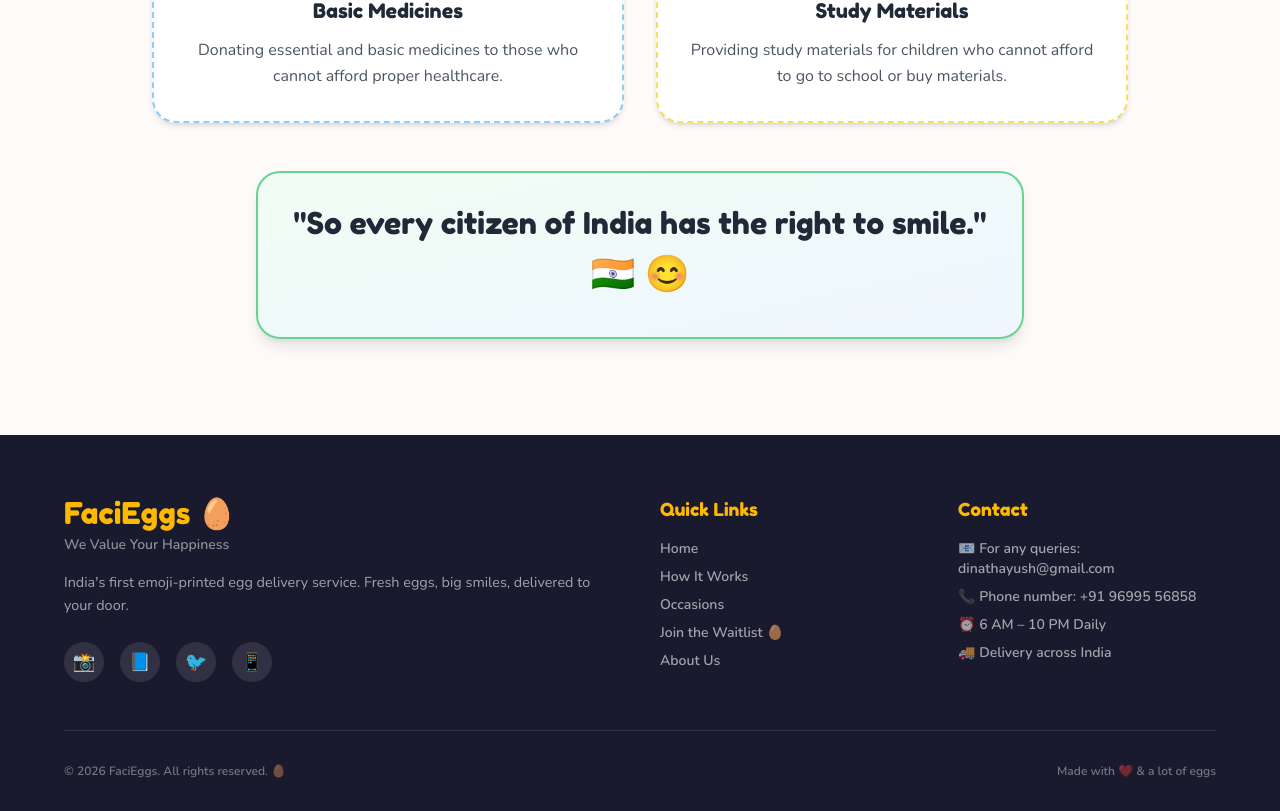
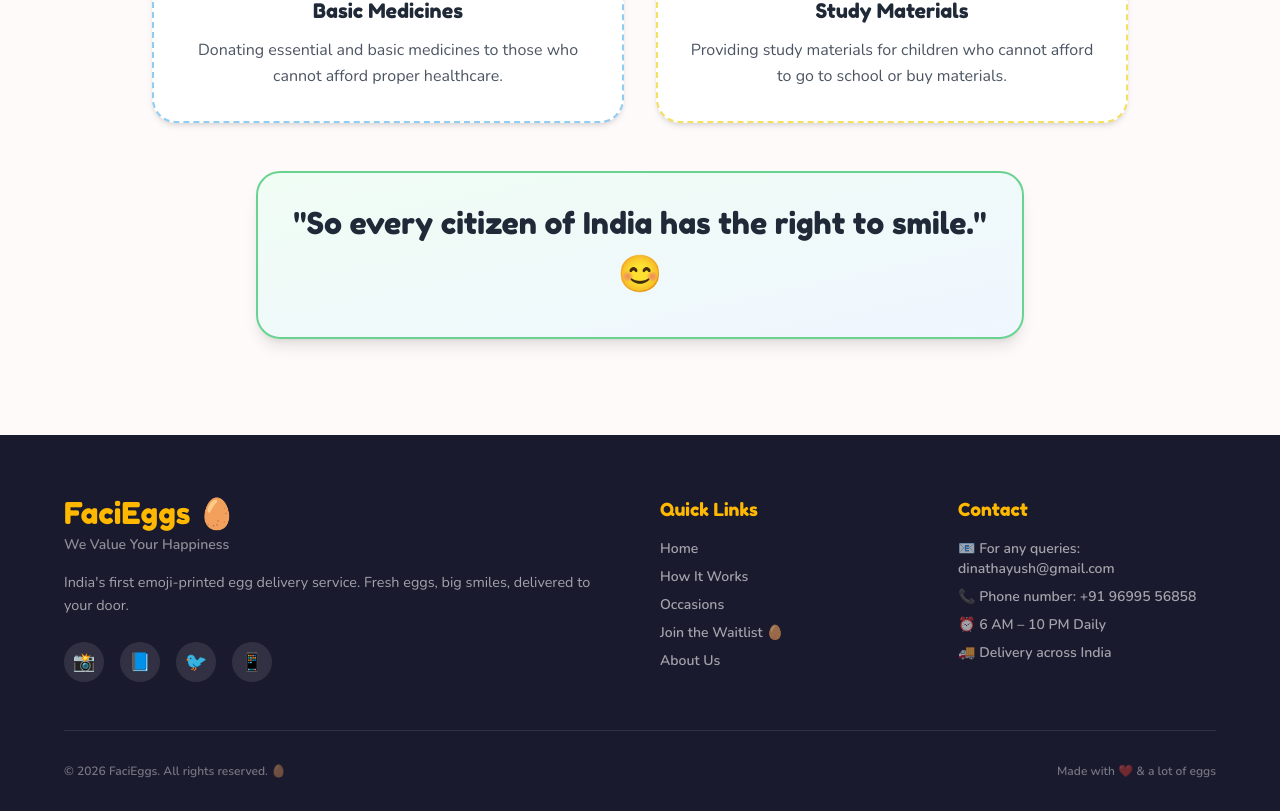
Before and after one commit to ayushkumarrr-1/emojieggs, a Next.js app in the folder emojieggs/: page / in a window 1280 px wide. Shown: the part 6705-7516 px from the top of the page. Built offline with nearby package versions, Linux system fonts and the light colour scheme.

Commit message:
remove flag emoji from smile fund

```diff
--- a/emojieggs/components/SmileFund.tsx
+++ b/emojieggs/components/SmileFund.tsx
@@ -73,7 +73,7 @@ export default function SmileFund() {
           <p className="font-display text-2xl md:text-3xl mb-4 text-gray-800 leading-tight">
             {t.smileFund.quote}
           </p>
-          <div className="mt-6 text-4xl animate-bounce">🇮🇳 😊</div>
+          <div className="mt-6 text-4xl animate-bounce">😊</div>
         </div>
       </div>
     </section>
```
